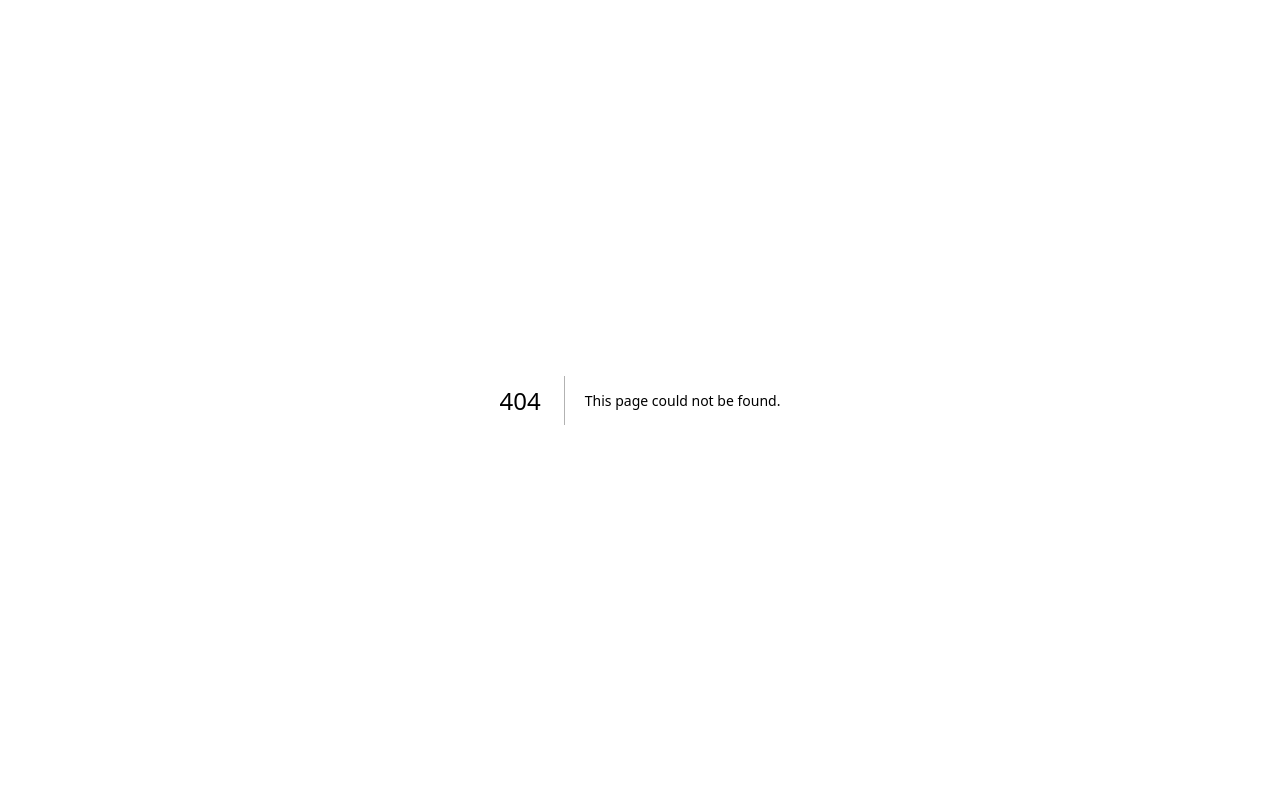
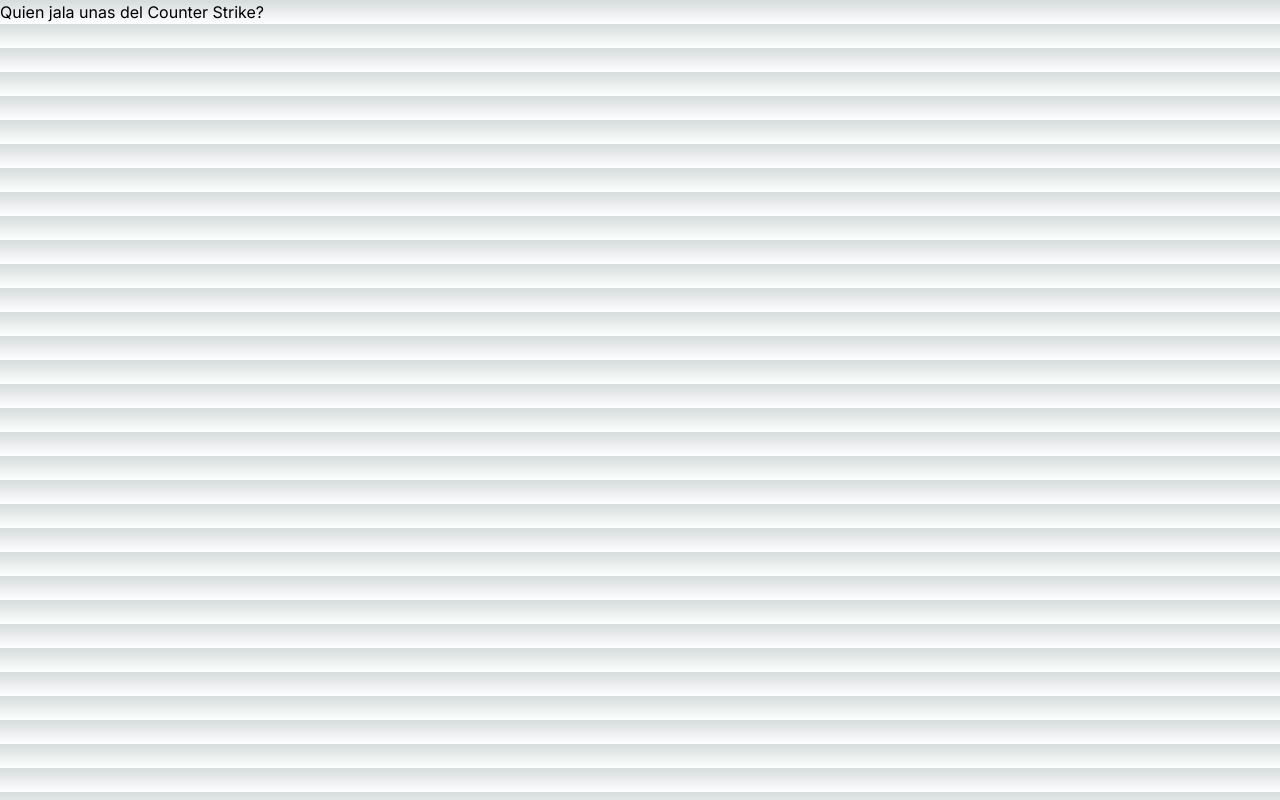
Before and after one commit to ElYizuz123/repositorio_pagina_web_react, a Next.js app: page /octavio in a window 1280 px wide. Before the commit this address had no page. Built offline with nearby package versions, Linux system fonts and the light colour scheme.

Commit message:
Rama octavio

```diff
--- /dev/null
+++ b/src/app/octavio/page.js
@@ -0,0 +1,9 @@
+import React from 'react'
+
+const page = () => {
+  return (
+    <div><h1>Quien jala unas del Counter Strike?</h1></div>
+  )
+}
+
+export default page
```
Also changed, not shown: 1 other file (tests, documents, lock files or other folders).
